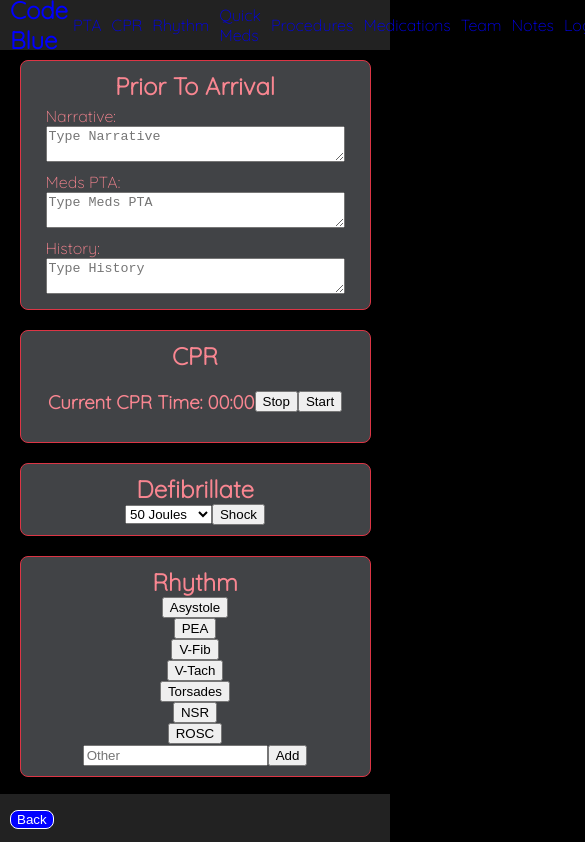
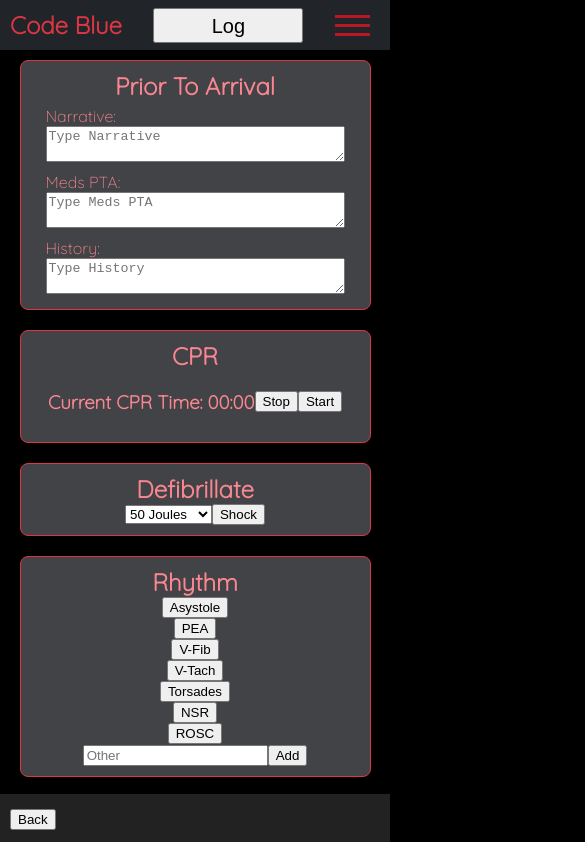
Before and after one commit to pyRN/rapid-resp, a React (Create React App) app: page /codeBlue in a window 390 px wide. Shown: the top 842 px of the page, 585 px wide, since content can reach past the window. Built offline with nearby package versions, Linux system fonts and the light colour scheme.

Commit message:
Fixed mobile menu on NavBar, Added log button, styled component

```diff
--- a/src/components/Global/NavBar.css
+++ b/src/components/Global/NavBar.css
@@ -1,49 +1,110 @@
-/*Start NavBar styles*/
 .navbar {
   display: flex;
   flex-direction: row;
   justify-content: space-between;
   align-items: center;
   height: 50px;
-  background-color: #222;
+  background-color: var(--primary-gray);
   position: sticky;
   top: 0;
   padding: 0 10px;
+  color: var(--primary-red);
+  z-index: 1;
 }
 
-.hamburger-menu {
+.hamburger-icon {
+  cursor: pointer;
   display: none;
+  margin: auto 0;
 }
 
-.back-btn {
-  color: white;
-  background-color: blue;
-  border: 1px solid white;
-  border-radius: 8px;
+.hamburger-icon div {
+  background-color: var(--secondary-red);
+  height: 3px;
+  margin: 6px 0;
+  transition: 0.3s;
+  width: 35px;
 }
 
-.brand {
-  color: blue;
+ul {
+  align-items: center;
+  display: flex;
+  height: 100%;
+  justify-content: space-around;
+  list-style: none;
+  margin: 0 20px 0 0;
 }
 
-.clocks {
-  display: flex;
-  flex-direction: row;
-  justify-content: space-around;
-  align-items: center;
-  color: blue;
+ul a {
+  margin-right: 10px;
+  padding: 5px;
 }
 
-.navbar-links {
+.open .hamburger-bar-1 {
+  -webkit-transform: rotate(-45deg) translate(-6px, 6px);
+  transform: rotate(-45deg) translate(-6px, 6px);
+}
+
+.open .hamburger-bar-2 {
+  opacity: 0;
+}
+
+.open .hamburger-bar-3 {
+  -webkit-transform: rotate(45deg) translate(-6px, -8px);
+  transform: rotate(45deg) translate(-6px, -8px);
+}
+
+.open .mobile-menu {
+  align-items: center;
   display: flex;
-  flex-direction: row;
-  justify-content: space-around;
-  align-items: center;
-  color: blue;
+  flex-direction: column;
+  justify-content: flex-start;
+}
+
+.mobile-menu {
+  display: none;
+  height: calc(100vh - 50px);
+  left: 0;
+  position: absolute;
+  top: 50px;
+  width: 100%;
+  padding: 0;
 }
 
 .nav-link {
   margin: 0 5px;
   text-decoration: none;
+  color: var(--primary-red);
 }
-/*End NavBar styles*/
+
+.nav-link:visited {
+  color: var(--primary-red);
+}
+
+.log-btn {
+  padding: 5px;
+  margin: 10px;
+  width: 150px;
+  height: 35px;
+  font-size: 15pt;
+}
+
+@media only screen and (max-width: 800px) {
+  .hamburger-icon {
+    display: block;
+    margin-right: 10px;
+  }
+
+  .open .mobile-menu {
+    align-items: flex-end;
+    background-color: #333;
+    display: flex;
+    flex-direction: column;
+    justify-content: flex-start;
+    height: 100vh;
+  }
+  ul a {
+    margin: 20px;
+    font-size: 25pt;
+  }
+}
--- a/src/components/Global/NavBar.jsx
+++ b/src/components/Global/NavBar.jsx
@@ -1,47 +1,43 @@
-import { Link } from "react-router-dom";
+import { useNavigate } from "react-router-dom";
+import React, { useRef } from "react";
 import "./NavBar.css";
-//Components
-// import Clock from "./Clock";
-// import CodeTime from "./CodeTime";
 
 const NavBar = ({ oElements }) => {
+  const oHamburgerMenu = useRef(null);
+  const fnNavigate = useNavigate();
+
+  const fnToggleMobileMenu = (event) => {
+    event.preventDefault();
+    oHamburgerMenu.current.classList.toggle("open");
+  };
+  const fnOnClick = (event) => {
+    event.preventDefault();
+    fnNavigate("/log");
+  };
+
   return (
-    <nav className="navbar">
-      <h2 className="brand" id={oElements.oHeader.sId}>
-        {oElements.oHeader.sText}
-      </h2>
-      {/* <div className="clocks">
-        <Clock />
-        <CodeTime />
-      </div> */}
-
-      <div className="navbar-links">
-        {oElements.aNavBtns.map((oElement) => (
-          <a href={oElement.sId} className="nav-link" key={oElement.sId}>
-            {oElement.sText}
-          </a>
-        ))}
-
-        <Link to="/log" className="nav-link">
-          Log
-        </Link>
-      </div>
-      <div className="hamburger-menu">
-        <div className="top-hamburger-line"></div>
-        <div className="middle-hamburger-line"></div>
-        <div className="bottom-hamburger-line"></div>
-        <div className="hamburger-links">
+    <header className="navbar">
+      <h2 className="brand">{oElements.oHeader.sText}</h2>
+      <button className="btn log-btn" onClick={fnOnClick}>
+        Log
+      </button>
+      <div
+        className="hamburger-icon"
+        ref={oHamburgerMenu}
+        onClick={fnToggleMobileMenu}
+      >
+        <div className="hamburger-bar-1"></div>
+        <div className="hamburger-bar-2"></div>
+        <div className="hamburger-bar-3"></div>
+        <ul className="mobile-menu">
           {oElements.aNavBtns.map((oElement) => (
             <a href={oElement.sId} className="nav-link" key={oElement.sId}>
               {oElement.sText}
             </a>
           ))}
-          <Link to="/log" className="nav-link">
-            Log
-          </Link>
-        </div>
+        </ul>
       </div>
-    </nav>
+    </header>
   );
 };
 
```
